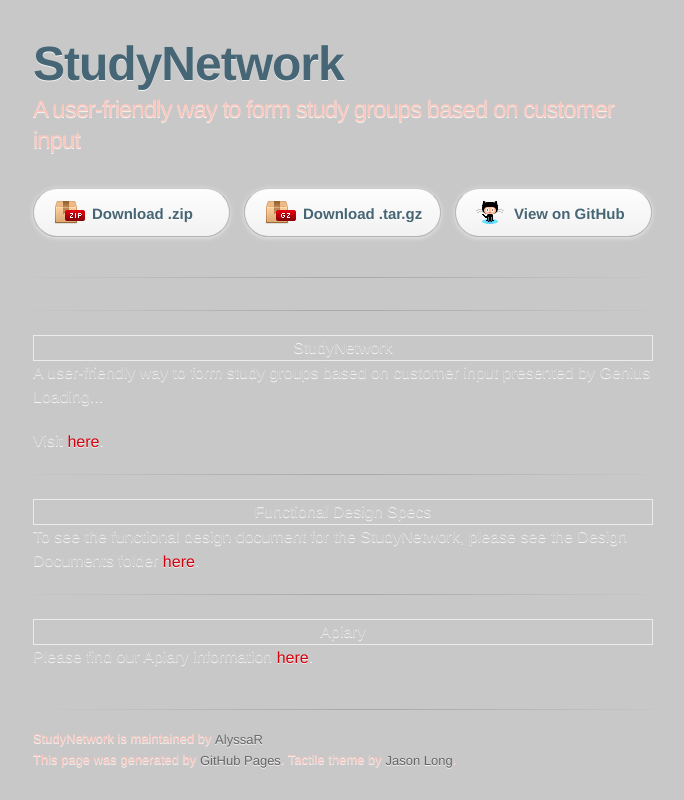
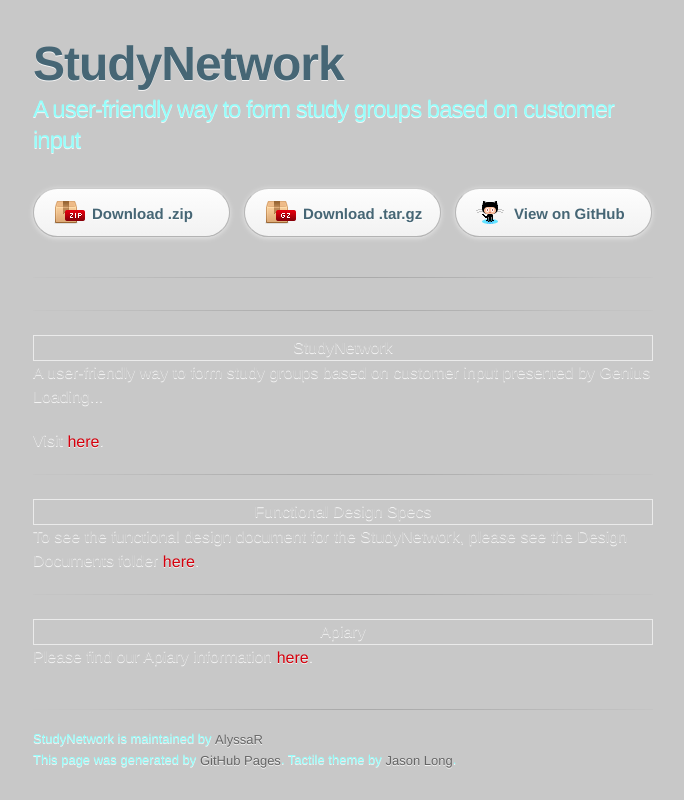
Before and after one commit to AlyssaR/StudyNetwork, a PHP site: page / in a window 1280 px wide. Shown: the whole page, without its empty margins (297-981 px from the left). Run offline with PHP 8.4, Linux system fonts and the light colour scheme; lists and menus that the app fills with data are empty; some web fonts are replaced.

Commit message:
Update stylesheet.css

```diff
--- a/stylesheets/stylesheet.css
+++ b/stylesheets/stylesheet.css
@@ -80,7 +80,7 @@
   font-size: 24px;
   font-weight: normal;
   line-height: 1.3;
-  color: #fac8bf;
+  color: #94fffc;
   letter-spacing: -1px;
 }
 
@@ -183,7 +183,7 @@
   overflow: auto;
   color: #f2f2f2;
   text-shadow: none;
-  background: #303030;
+  background: #466675;
 }
 pre code {
   padding: 0;
@@ -255,7 +255,7 @@
   margin-bottom: 8px;
   font-size: 18px;
   font-weight: bold;
-  color: #d5000d;
+  color: #94fffc;
 }
 
 h4 {
@@ -315,7 +315,7 @@
   padding-bottom: 30px;
   margin-top: 40px;
   font-size: 13px;
-  color: #fac8bf;
+  color: #94fffc;
   background: transparent url('../images/hr.png') 0 0 no-repeat;
 }
 
```
